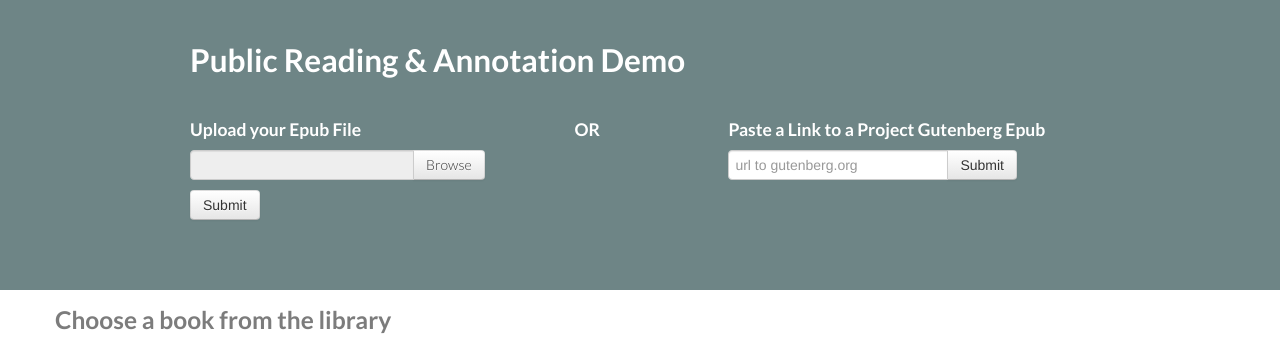
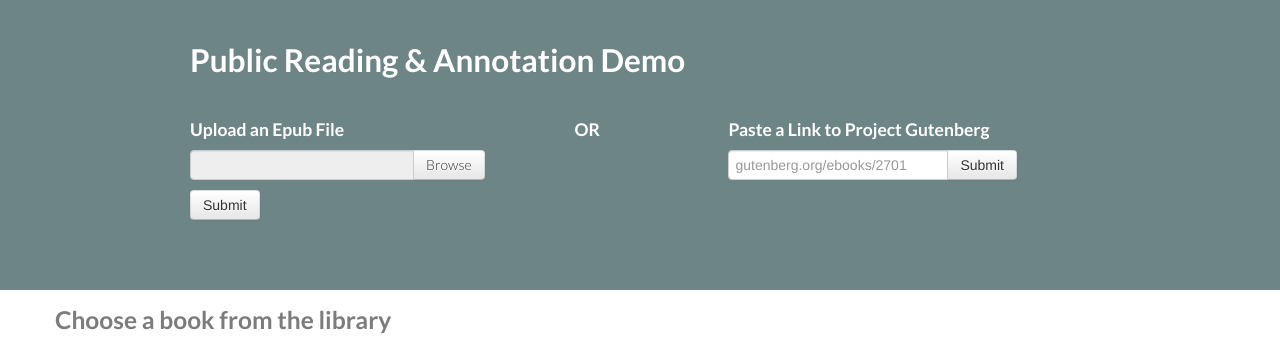
Before and after one commit to futurepress/epubjs-aws-app, a Flask app: page / in a window 1280 px wide. Shown: the part 101-439 px from the top of the page. Run offline with Flask 2, Linux system fonts and the light colour scheme; data that the repository does not hold is empty; some libraries are stand-ins or nearby versions.

Commit message:
updated index.html template

```diff
--- a/templates/index.html
+++ b/templates/index.html
@@ -42,7 +42,7 @@
         <h2>Public Reading & Annotation Demo</h2>
         <div id="createRow" class="row-fluid">
             <div class="span5" id="bookUpload">
-                <h4>Upload your Epub File</h4>
+                <h4>Upload an Epub File</h4>
                 <form action='/books' method="POST" enctype="multipart/form-data">
                     <input id="lefile" type="file" name="file" style="display:none">
                     <div class="input-append">
@@ -64,10 +64,10 @@
                 <h4>OR</h4>
             </div>
             <div class="span5" id="bookUrl">
-                <h4>Paste a Link to a Project Gutenberg Epub</h4>
+                <h4>Paste a Link to Project Gutenberg</h4>
                 <form action="/books" method="POST" enctype="multipart/form-data">
                     <div class="input-append">
-                    <input type="text" name="book_url" id="book_url" placeholder="url to gutenberg.org"/>
+                    <input type="text" name="book_url" id="book_url" placeholder="gutenberg.org/ebooks/2701"/>
                     <button type="submit" class="btn btn-default">Submit</button>
                     </div>
                 </form>
```
